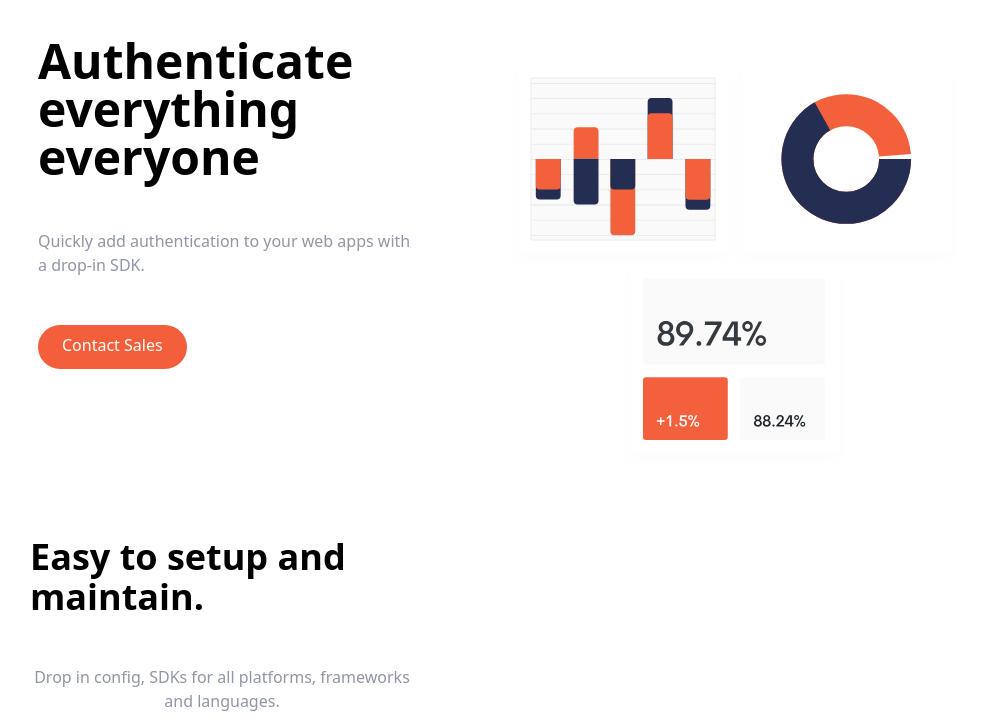
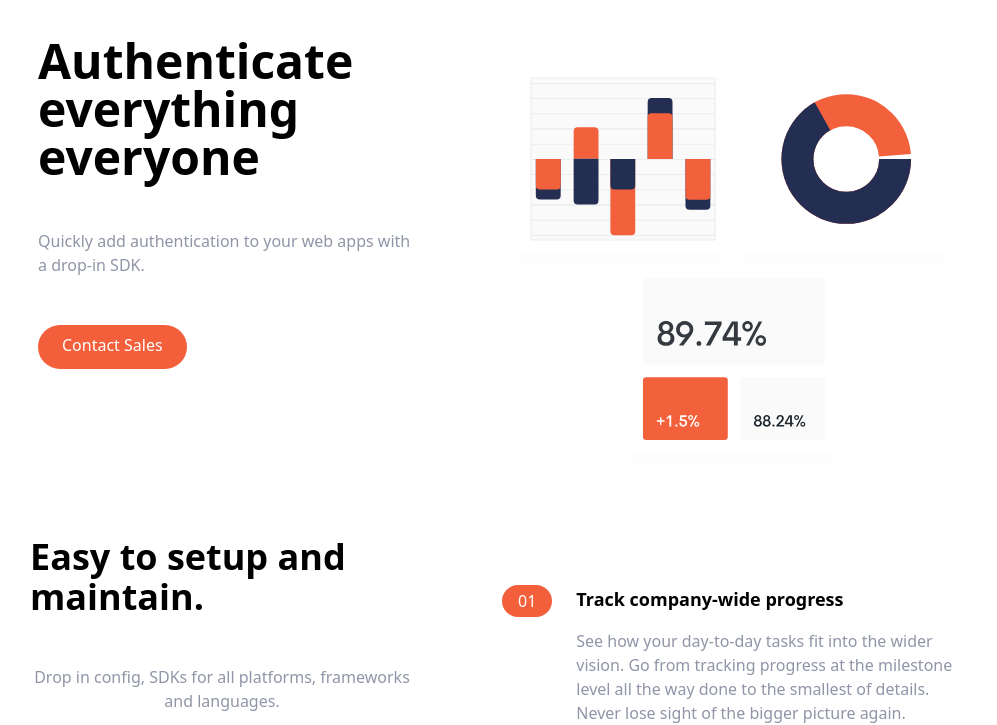
Before and after one commit to ashishdasnurkar/tailwindcss-sample, a website: page index.html in a window 1280 px wide. Shown: the part 95-820 px from the top of the page, without its empty margins (138-1135 px from the left). Drawn offline with Linux system fonts and the light colour scheme.

Commit message:
add features section and list

```diff
--- a/index.html
+++ b/index.html
@@ -69,6 +69,35 @@
             Drop in config, SDKs for all platforms, frameworks and languages.
           </p>
         </div>
+        <div class="flex flex-col space-y-8 md:w-1/2">
+          <div
+            class="flex flex-col space-y-3 md:space-y-0 md:space-x-6 md:flex-row"
+          >
+            <div class="rounded-l-full bg-brightRedSupLight md:bg-transparent">
+              <div class="flex items-center space-x-2">
+                <div
+                  class="px-4 py-2 text-white rounded-full md:py-1 bg-brightRed"
+                >
+                  01
+                </div>
+                <h3 class="text-base font-bold md:mb-4 md:hidden">
+                  Track company-wide progress
+                </h3>
+              </div>
+            </div>
+            <div>
+              <h3 class="hidden mb-4 text-lg font-bold md:block">
+                Track company-wide progress
+              </h3>
+              <p class="text-darkGrayishBlue">
+                See how your day-to-day tasks fit into the wider vision. Go from
+                tracking progress at the milestone level all the way done to the
+                smallest of details. Never lose sight of the bigger picture
+                again.
+              </p>
+            </div>
+          </div>
+        </div>
       </div>
     </section>
   </body>
```
Also changed, not shown: css/main.css.
